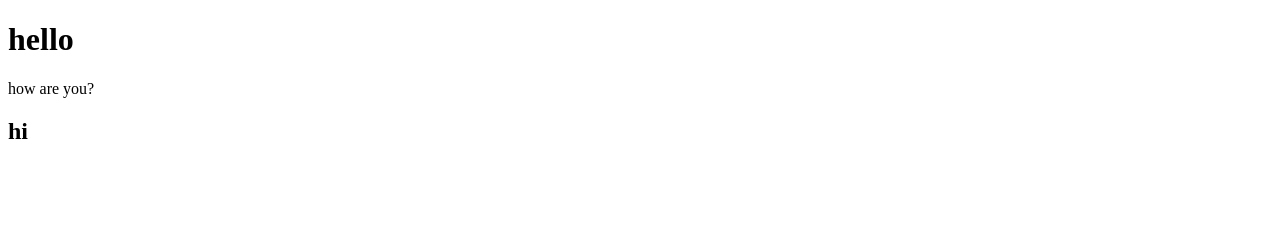
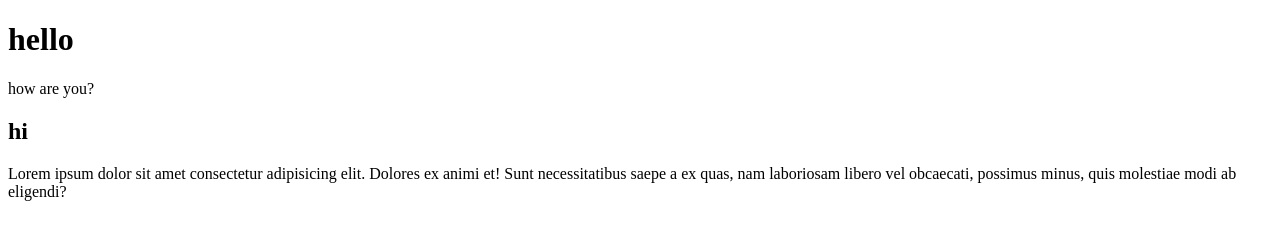
Before and after one commit to Thesrifa/datewithgit, a plain HTML site: page index.html in a window 1280 px wide. Drawn offline with Linux system fonts and the light colour scheme.

Commit message:
index file modified

```diff
--- a/index.html
+++ b/index.html
@@ -9,5 +9,8 @@
     <h1>hello</h1>
     <p>how are you?</p>
     <h2>hi</h2>
+    <p>Lorem ipsum dolor sit amet consectetur adipisicing elit. Dolores ex animi
+         et! Sunt necessitatibus saepe a ex quas, nam laboriosam libero vel
+         obcaecati, possimus minus, quis molestiae modi ab eligendi?</p>
 </body>
 </html>
```
